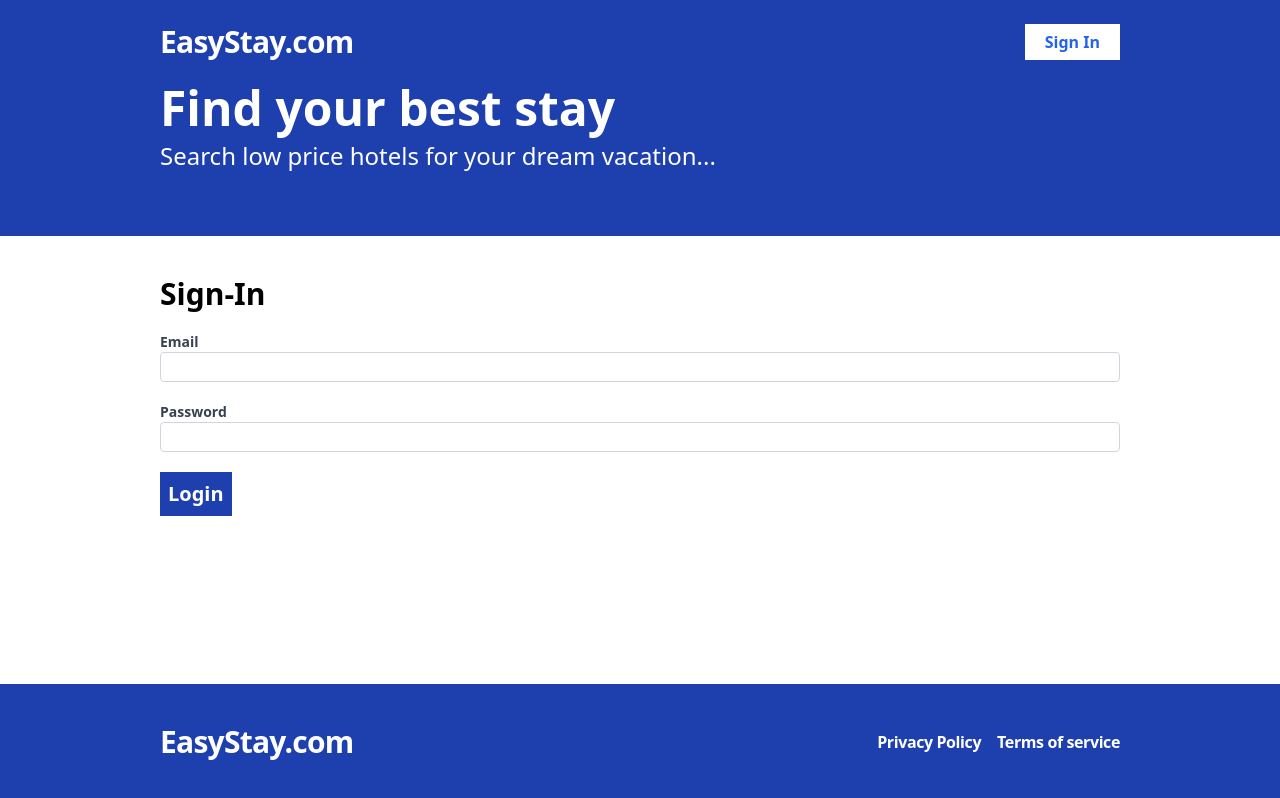
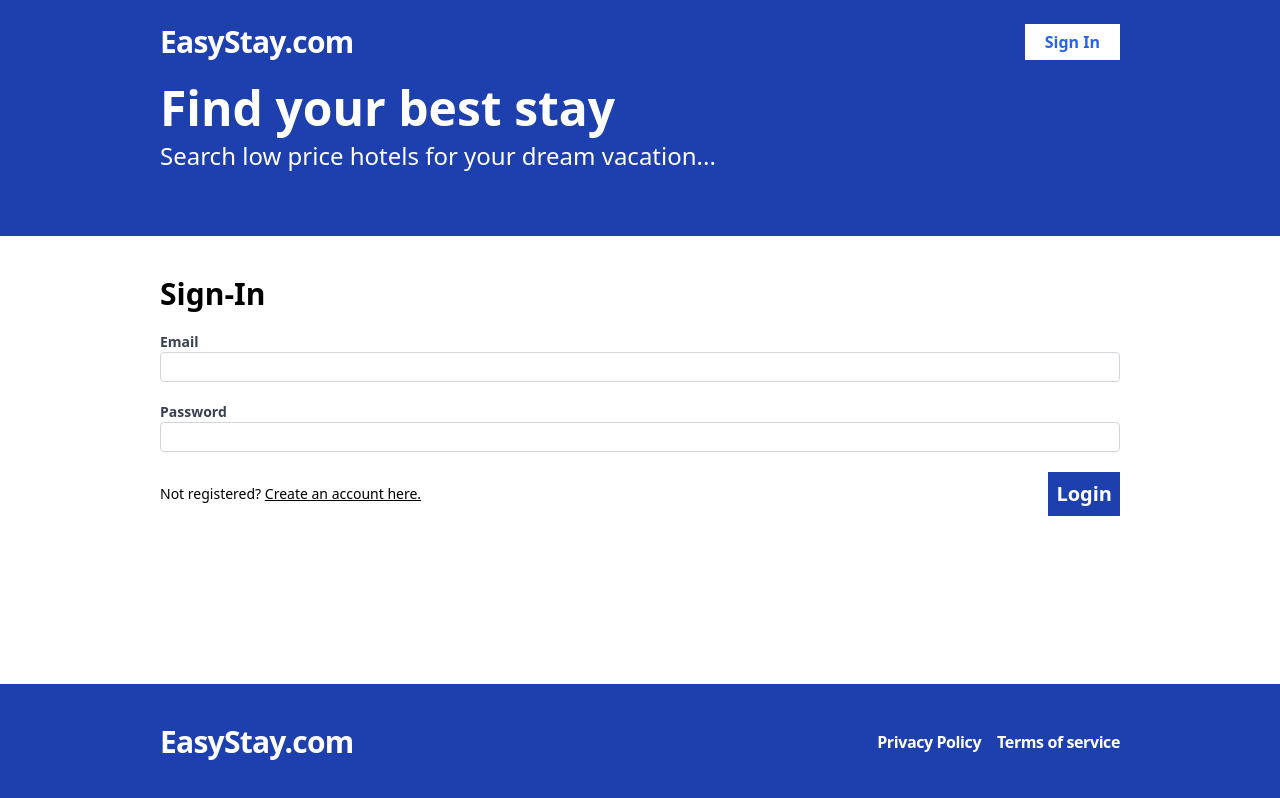
Before and after one commit to NadeeshVW/EasyStay.com, a React (Vite) app in the folder frontend/: page /sign-in in a window 1280 px wide. Built offline with nearby package versions, Linux system fonts and the light colour scheme; no server answers.

Commit message:
Update SignIn.tsx

```diff
--- a/frontend/src/pages/SignIn.tsx
+++ b/frontend/src/pages/SignIn.tsx
@@ -1,8 +1,8 @@
 import { useForm } from "react-hook-form"
-import { useMutation } from "react-query";
+import { useMutation, useQueryClient } from "react-query";
 import *  as apiClient from '../api-client'
 import { useAppContext } from "../contexts/AppContext";
-import { useNavigate } from "react-router-dom";
+import { Link, useNavigate } from "react-router-dom";
 
 export type SignInFormData = {
     email: string;
@@ -12,13 +12,15 @@
 const SignIn = () => {
     const {showToast} = useAppContext();
     const navigate = useNavigate();
+    const queryClient = useQueryClient();
     const { register, formState: { errors}, handleSubmit } = useForm<SignInFormData>();
 
     const mutation = useMutation(apiClient.signIn, {
         onSuccess: async () => {
             //show toast
-            showToast({message: "SignIn successfull!", type:"SUCCESS"})
+            showToast({message: "SignIn successfull!", type:"SUCCESS"});
             //nvaigate to home page.
+            await queryClient.invalidateQueries("validateToken")
             navigate("/");
         }, onError: (error: Error) => {
             showToast({ message: error.message, type: "ERROR" })
@@ -61,13 +63,17 @@
           <span className="text-red-500">{errors.password.message}</span>
         )}
       </label>
-      <span>
+      <span className="flex items-center justify-between">
+        <span className="text-sm">
+          Not registered? <Link className="underline" to="/register"> Create an account here.</Link>
+        </span>
         <button
           type="submit"
           className="bg-blue-800 text-white p-2 font-bold hover:bg-blue-500 text-xl"
         >
           Login
         </button>
+
       </span>
         </form>
     )
```
